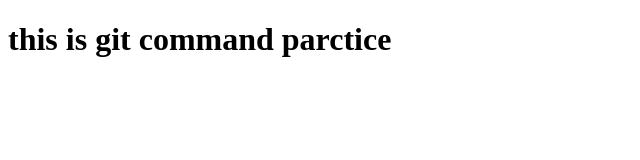
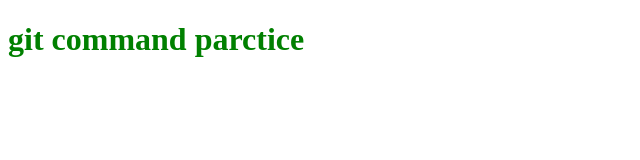
Before and after one commit to monzurshadhin/git_practice, a plain HTML site: page index.html in a window 1280 px wide. Shown: the whole page, without its empty margins (0-640 px from the left). Drawn offline with Linux system fonts and the light colour scheme.

Commit message:
css file added

```diff
--- a/index.html
+++ b/index.html
@@ -5,8 +5,10 @@
     <meta http-equiv="X-UA-Compatible" content="IE=edge">
     <meta name="viewport" content="width=device-width, initial-scale=1.0">
     <title>Git Pactice</title>
+    <link rel="stylesheet" href="style.css">
 </head>
 <body>
-    <h1>this is git command parctice</h1>
+    <h1 class="heading-tag">git command parctice</h1>
+
 </body>
 </html>
--- /dev/null
+++ b/style.css
@@ -0,0 +1,3 @@
+.heading-tag{
+    color: green;
+}
```
